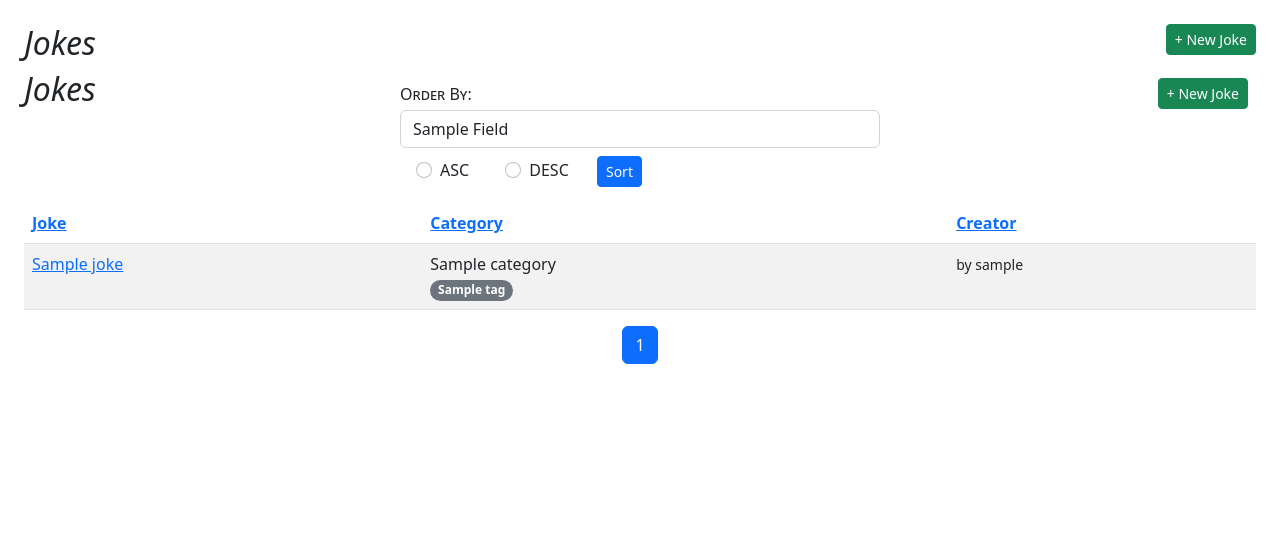
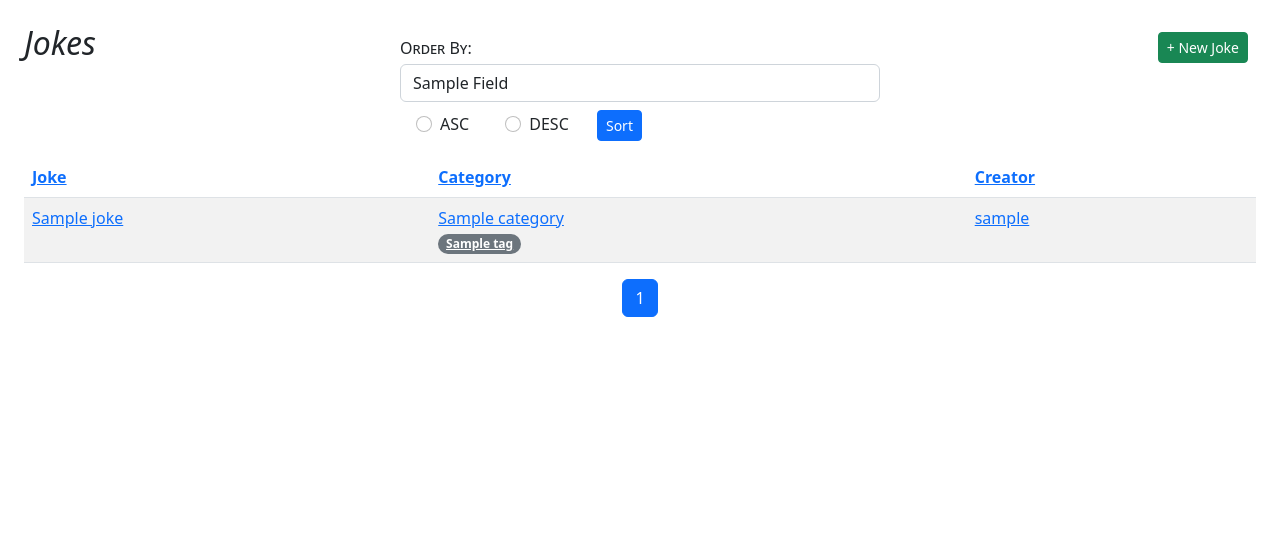
Before and after one commit to DrIntern/djangojokes.com, a Django app: template templates/jokes/joke_list.html in a window 1280 px wide. Shown: the part 65-606 px from the top of the page. Run offline with Django 5.2, Linux system fonts and the light colour scheme; the template is opened without the code that fills it: most values are stand-ins (such as "Sample title", 1, 10 or a date in 2020); parts of the project's set-up code (start-up, migrations or seed data) failed here and were passed over; some libraries are stand-ins or nearby versions.

Commit message:
lesson15part4

```diff
--- a/jokes/urls.py
+++ b/jokes/urls.py
@@ -13,4 +13,7 @@ urlpatterns = [
     path('joke/<slug>/update/', JokeUpdateView.as_view(), name='update'),
     path('joke/<slug>/vote/', vote, name='ajax-vote'),
     path('', JokeListView.as_view(), name='list'),
+    path('category/<slug>/', JokeListView.as_view(), name='category'),
+    path('tag/<slug>/', JokeListView.as_view(), name='tag'),
+    path('creator/<username>/', JokeListView.as_view(), name='creator'),
 ]
--- a/templates/_base.html
+++ b/templates/_base.html
@@ -51,7 +51,8 @@
             </a>
             <div class="dropdown-menu" aria-labelledby="navbarDropdown">
               <a class="dropdown-item" href="{% url 'my-account' %}">My Account</a>
-              <a class="dropdown-item" href="#">My Django Jokes</a>
+              <a class="dropdown-item" href="{% url 'jokes:creator' user.username %}?order={{ order }}
+              &direction={{ direction }}">My Django Jokes</a>
               <div class="dropdown-divider"></div>
               <form method="post" action="{% url 'account_logout' %}">
                 {% csrf_token %}
--- a/templates/jokes/joke_list.html
+++ b/templates/jokes/joke_list.html
@@ -2,10 +2,6 @@
 
 {% block title %}Jokes{% endblock %}
 {% block main %}
- <a class="btn btn-success btn-sm float-end" href="{% url 'jokes:create' %}">
-    + New Joke
-  </a>
-  <h2>Jokes</h2>
    <div class="row">
     <div class="col-12 col-md-2 col-lg-3">
       <h2>Jokes</h2>
@@ -77,11 +73,14 @@
               <a href="{{ joke.get_absolute_url }}">{{ joke.question }}</a>
             </td>
             <td>
-              {{ joke.category.category }}<br>
+              <a href="{% url 'jokes:category' joke.category.slug %}?order={{ order }}
+              &direction={{ direction }}">
+                {{ joke.category.category }}
+              </a>
+                <br>
               {% for tag in joke.tags.all %}
-                <span class="badge rounded-pill bg-secondary">
-                  {{ tag.tag }}
-                </span>
+                <a href="{% url 'jokes:tag' tag.slug %}?order={{ order }}&direction={{ direction }}"
+                 class="badge rounded-pill bg-secondary">{{ tag.tag }}</a>
               {% endfor %}
             </td>
             <td>
@@ -93,7 +92,10 @@
                 <i class="far fa-trash-alt"></i>
               </a>
               {% else %}
-              <small>by {{ joke.user.username }}</small>
+              <a href="{% url 'jokes:creator' joke.user.username %}?order={{ order }}
+                &direction={{ direction }}">
+              {{ joke.user.username }}
+              </a>
               {% endif %}
             </td>
           </tr>
```
Also changed, not shown: jokes/views.py (+16 -0 lines).
